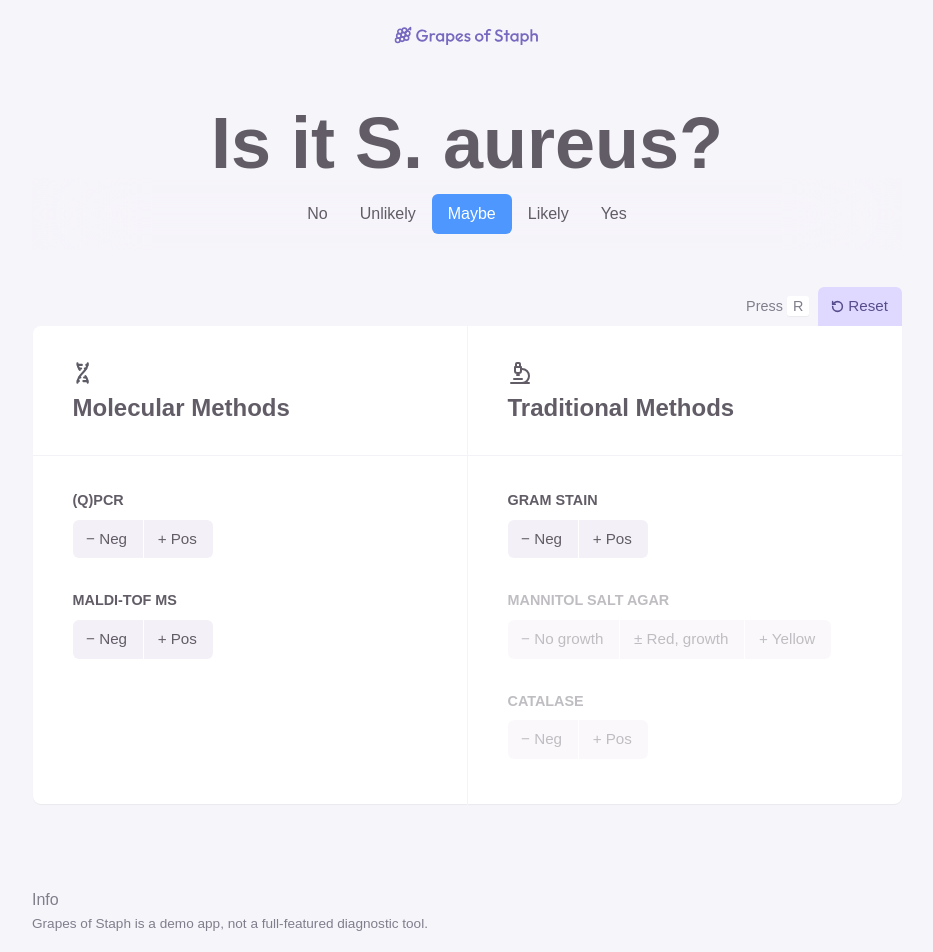
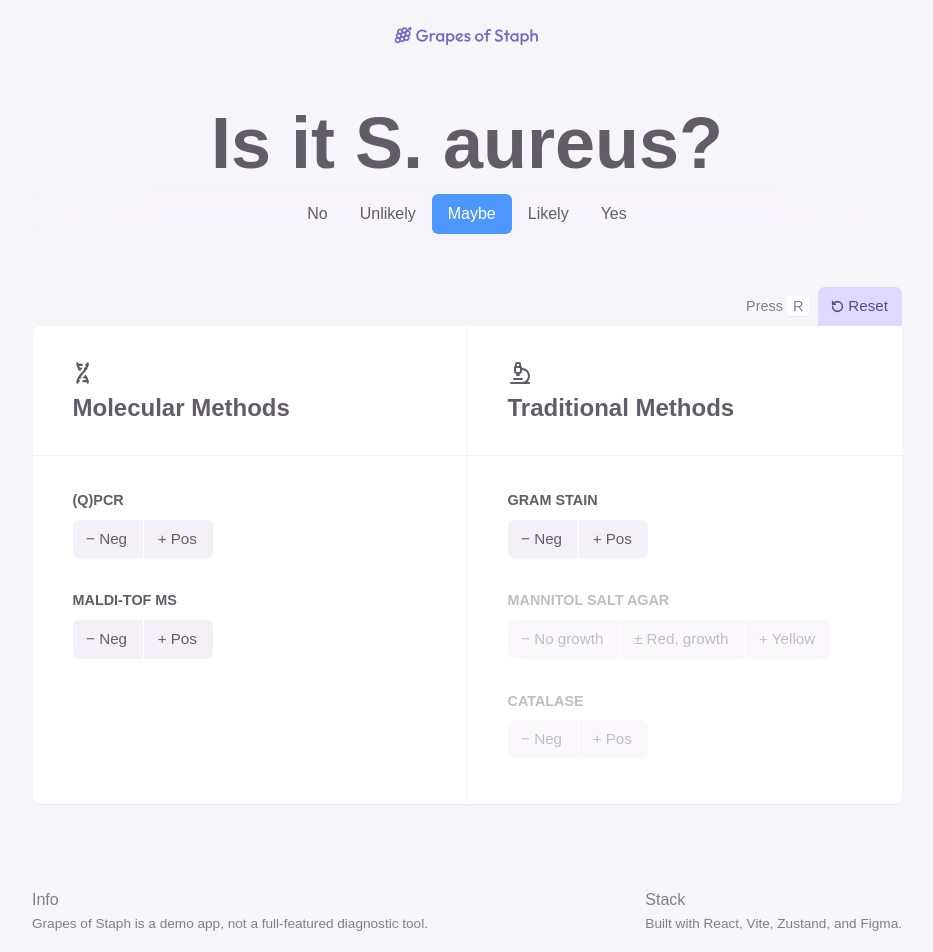
Before and after one commit to davbl/grapes-of-staph, a React (Vite) app: page / in a window 1280 px wide. Shown: the top 952 px of the page, without its empty margins (173-1106 px from the left). Built offline with nearby package versions, Linux system fonts and the light colour scheme; a web font is replaced by a local one.

Commit message:
Add 'Stack' to footer

```diff
--- a/src/components/Footer/Footer.jsx
+++ b/src/components/Footer/Footer.jsx
@@ -6,14 +6,19 @@ const Footer = () => {
   // Render
   return (
     <footer>
-      <div className="block info">
+      <div className="cell">
         <h3>Info</h3>
         <p>
           Grapes of Staph is a demo app, not a full-featured diagnostic tool.
         </p>
       </div>
 
-      <div className="block">
+      <div className="cell grid-end">
+        <h3>Stack</h3>
+        <p>Built with React, Vite, Zustand, and Figma.</p>
+      </div>
+
+      <div className="cell">
         <h3>Feedback</h3>
         <a href="https://forms.gle/XdAxz4bARDy2nqGy7" target="_blank">
           <p>Tell me what to improve</p>
@@ -25,7 +30,7 @@ const Footer = () => {
         </a>
       </div>
 
-      <div className="block copyright">
+      <div className="cell copyright grid-end">
         <a href="https://www.dnarna.co" target="_blank">
           <h3>
             <span>DNARNA.co</span>
--- a/src/components/Footer/footer.css
+++ b/src/components/Footer/footer.css
@@ -10,18 +10,22 @@ footer {
   padding: 5.25rem 0 2.5rem 0;
   color: #817e8c;
 
-  .block {
+  .cell {
     display: flex;
     flex-direction: column;
     gap: 2px;
   }
 
-  .info {
+  /* .info {
     grid-column: span 2;
+  } */
+
+  .grid-end {
+    justify-self: end;
   }
 
   .copyright {
-    justify-self: end;
+    width: 270.61px;
   }
 
   h3 {
@@ -65,11 +69,11 @@ footer {
     grid-template-columns: 1fr;
     grid-template-rows: auto;
 
-    .info {
+    /* .info {
       grid-column: span 1;
-    }
+    } */
 
-    .copyright {
+    .grid-end {
       justify-self: start;
     }
   }
```
